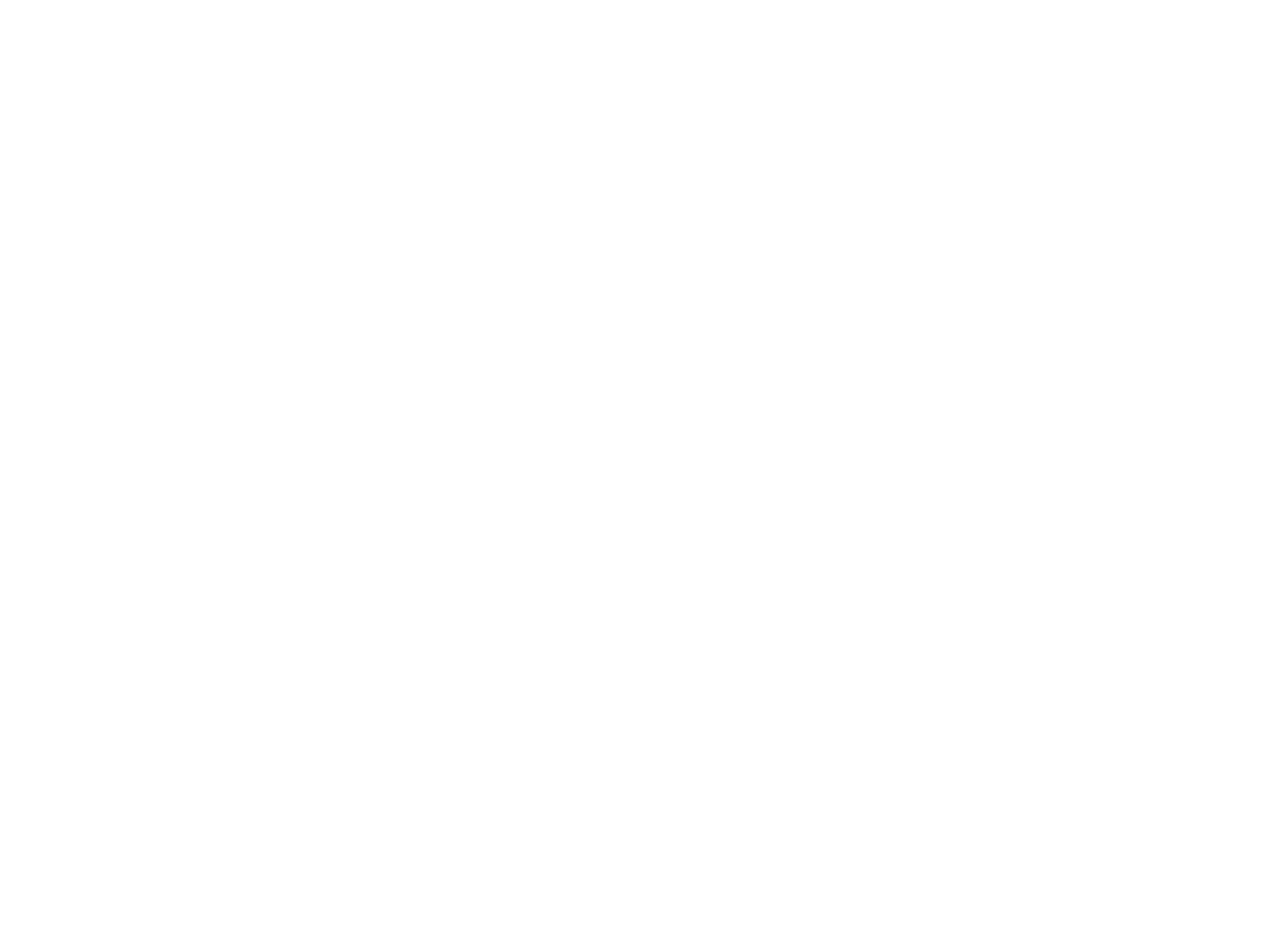
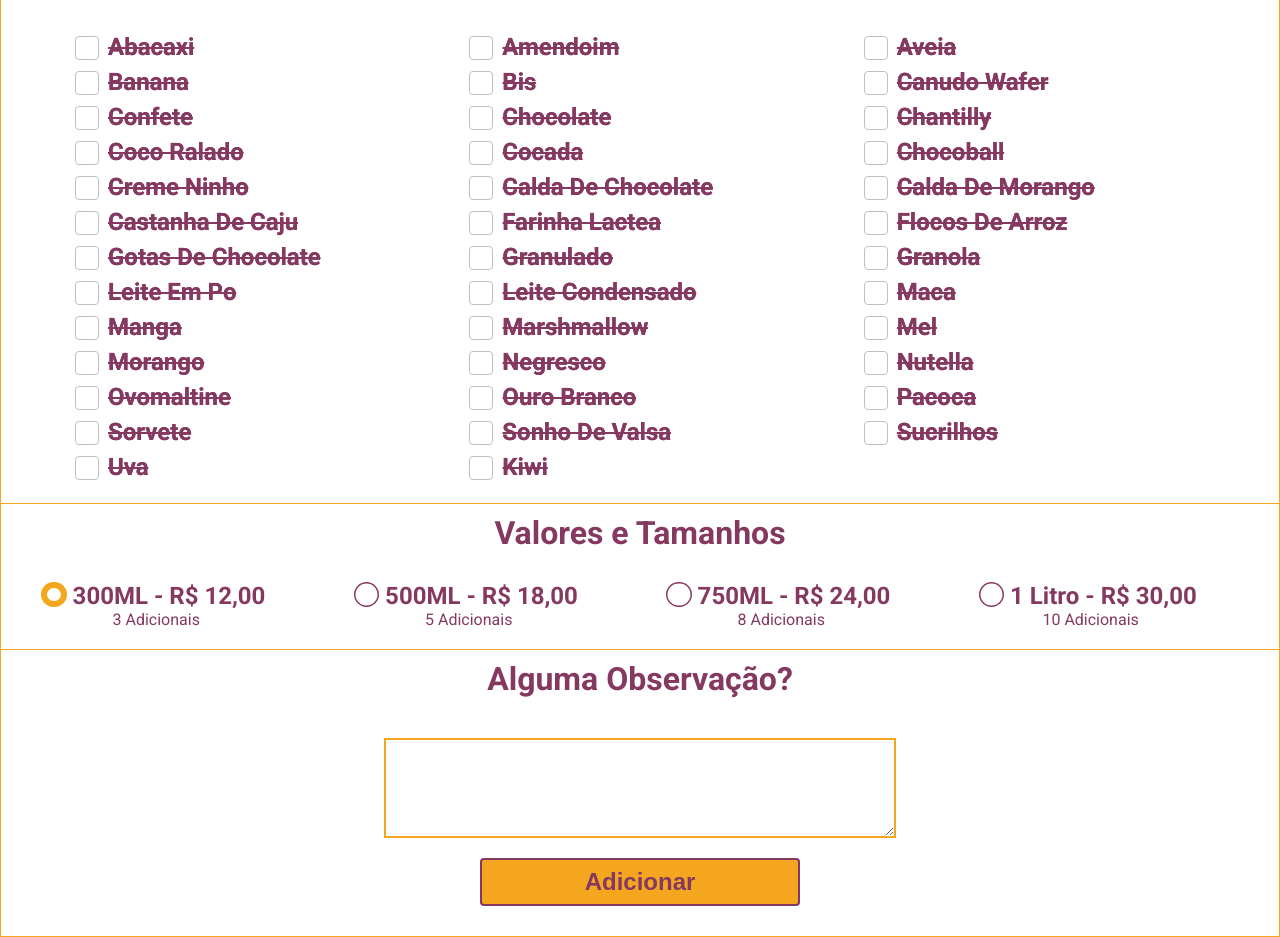
Before and after one commit to EduuMagalhaes/Tik-Foods, a React (Create React App) app: page /cupuacu in a window 1280 px wide. Shown: the part 340-1277 px from the top of the page. Before the commit the page ends 800 px from the top, so only its background shows below. Built offline with nearby package versions, Linux system fonts and the light colour scheme.

Commit message:
cupuacu page

```diff
--- a/src/pages/Cupuacu.js
+++ b/src/pages/Cupuacu.js
@@ -1,13 +1,180 @@
-import React from "react";
-import Header from "../components/Header";
-import Navigation from "../components/Navigation";
+import React, { useEffect, useState } from 'react'
+import Header from '../components/Header'
+import Navigation from '../components/Navigation'
+import './MenuPages.css'
+import acaiIcon from '../assets/cupuacu.jpg'
+import {
+	acaiIngredients,
+	capitalizerFirstLetter,
+	toCamelCase,
+} from '../ultils/cardapio'
 
-function Cupuacu () {
+function Cupuacu() {
+	const pedidoAcaiInicial = {
+		ingredientes: [],
+		tamanho: 'pequeno',
+		observacao: '',
+	}
+
+	const [pedidoAcai, setPedidoAcai] = useState(pedidoAcaiInicial)
+	const [inputActive, setinputActive] = useState(true)
+
+	function listenCheckbox({ target }) {
+		if (target.checked) {
+			const ingredientes = [...pedidoAcai.ingredientes, target.id]
+			setPedidoAcai({ ...pedidoAcai, ingredientes })
+		} else {
+			const ingredientes = pedidoAcai.ingredientes.filter(
+				(element) => element !== target.id
+			)
+			setPedidoAcai({ ...pedidoAcai, ingredientes })
+		}
+	}
+
+	function listenRadio({ target }) {
+		setPedidoAcai({ ...pedidoAcai, tamanho: target.value })
+	}
+
+	function listenTextArea({ target }) {
+		setPedidoAcai({ ...pedidoAcai, observacao: target.value })
+	}
+
+	useEffect(() => {
+		const additionalLenth = pedidoAcai.ingredientes.length
+		const acaiSize = pedidoAcai.tamanho
+		if (acaiSize === 'pequeno' && additionalLenth > 2) setinputActive(false)
+		else if (acaiSize === 'medio' && additionalLenth > 4) setinputActive(false)
+		else if (acaiSize === 'grande' && additionalLenth > 7) setinputActive(false)
+		else if (acaiSize === 'extra-grande' && additionalLenth > 9)
+			setinputActive(false)
+		else {
+			setinputActive(true)
+		}
+	}, [pedidoAcai])
+
 	return (
 		<>
 			<Header />
 			<Navigation />
-      <span>Cupuaçu</span>
+			<main className="menu-page">
+				<div className="tittle-wrapper">
+					<img className="menu-icon" src={acaiIcon} />
+					<h1>Cupuacu </h1>
+					<img className="menu-icon" src={acaiIcon} />
+				</div>
+				<h2>Adicionais</h2>
+				<div className="ingredients">
+					{acaiIngredients.map((element) => {
+						const elementCamelized = toCamelCase(element)
+						const elementCapitalized = capitalizerFirstLetter(element)
+						return (
+							<div className="ingredients-wrapper" key={elementCamelized}>
+								<input
+									className="checkbox"
+									type="checkbox"
+									id={elementCamelized}
+									onChange={(element) => listenCheckbox(element)}
+									disabled={
+										pedidoAcai.ingredientes.find(
+											(ingredient) => ingredient === elementCamelized
+										)
+											? false
+											: !inputActive
+									}
+								/>
+								<label
+									className="label-checkbox"
+									data-content={elementCapitalized}
+									htmlFor={elementCamelized}
+								>
+									{elementCapitalized}
+								</label>
+							</div>
+						)
+					})}
+				</div>
+				<h2>Valores e Tamanhos</h2>
+				<div className="size-prices">
+					<div className="price-wrapper">
+						<div className="ingredients-wrapper">
+							<input
+								className="radio-input"
+								type="radio"
+								value="pequeno"
+								id="tamanho-pequeno"
+								name="valor-tamanho"
+								onChange={(element) => listenRadio(element)}
+								defaultChecked
+								disabled={pedidoAcai.ingredientes.length > 3}
+							/>
+							<label className="label-checkbox" htmlFor="tamanho-pequeno">
+								300ML - R$ 12,00
+							</label>
+						</div>
+						<span>3 Adicionais</span>
+					</div>
+					<div className="price-wrapper">
+						<div className="ingredients-wrapper">
+							<input
+								className="radio-input"
+								type="radio"
+								value="medio"
+								id="tamanho-medio"
+								name="valor-tamanho"
+								onChange={(element) => listenRadio(element)}
+								disabled={pedidoAcai.ingredientes.length > 5}
+							/>
+							<label className="label-checkbox" htmlFor="tamanho-medio">
+								500ML - R$ 18,00
+							</label>
+						</div>
+						<span>5 Adicionais</span>
+					</div>
+					<div className="price-wrapper">
+						<div className="ingredients-wrapper">
+							<input
+								className="radio-input"
+								type="radio"
+								value="grande"
+								id="tamanho-grande"
+								name="valor-tamanho"
+								onChange={(element) => listenRadio(element)}
+								disabled={pedidoAcai.ingredientes.length > 8}
+							/>
+							<label className="label-checkbox" htmlFor="tamanho-grande">
+								750ML - R$ 24,00
+							</label>
+						</div>
+						<span>8 Adicionais</span>
+					</div>
+					<div className="price-wrapper">
+						<div className="ingredients-wrapper">
+							<input
+								className="radio-input"
+								type="radio"
+								value="extra-grande"
+								id="tamanho-extra-grande"
+								name="valor-tamanho"
+								onChange={(element) => listenRadio(element)}
+								disabled={pedidoAcai.ingredientes.length > 10}
+							/>
+							<label className="label-checkbox" htmlFor="tamanho-extra-grande">
+								1 Litro - R$ 30,00
+							</label>
+						</div>
+						<span>10 Adicionais</span>
+					</div>
+				</div>
+				<h2>Alguma Observação?</h2>
+				<textarea
+					className="text-area"
+					cols="30"
+					rows="10"
+					onChange={(element) => listenTextArea(element)}
+					maxLength="150"
+				/>
+				<button className="send-btn">Adicionar</button>
+			</main>
 		</>
 	)
 }
```
Also changed, not shown: src/assets/acai-icon.png, src/assets/cupuacu.jpg (added). Lines whose indentation alone changed are shown as unchanged.
